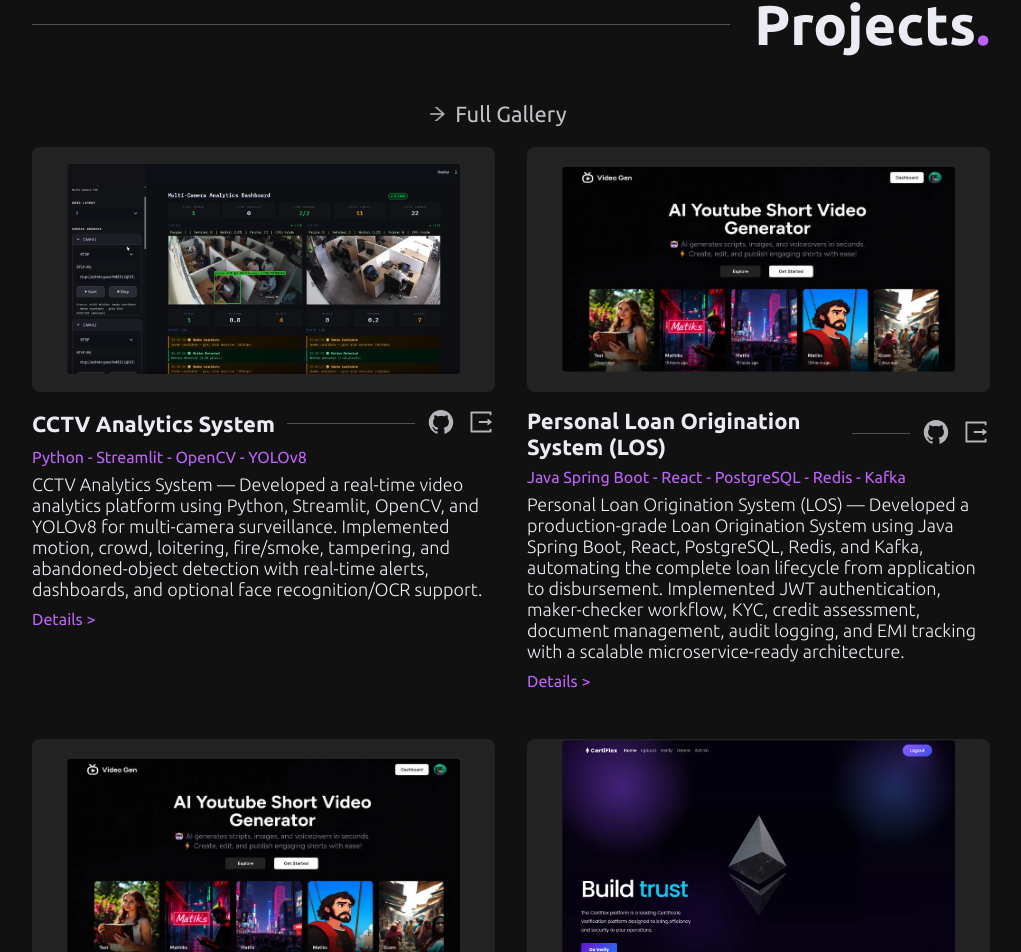
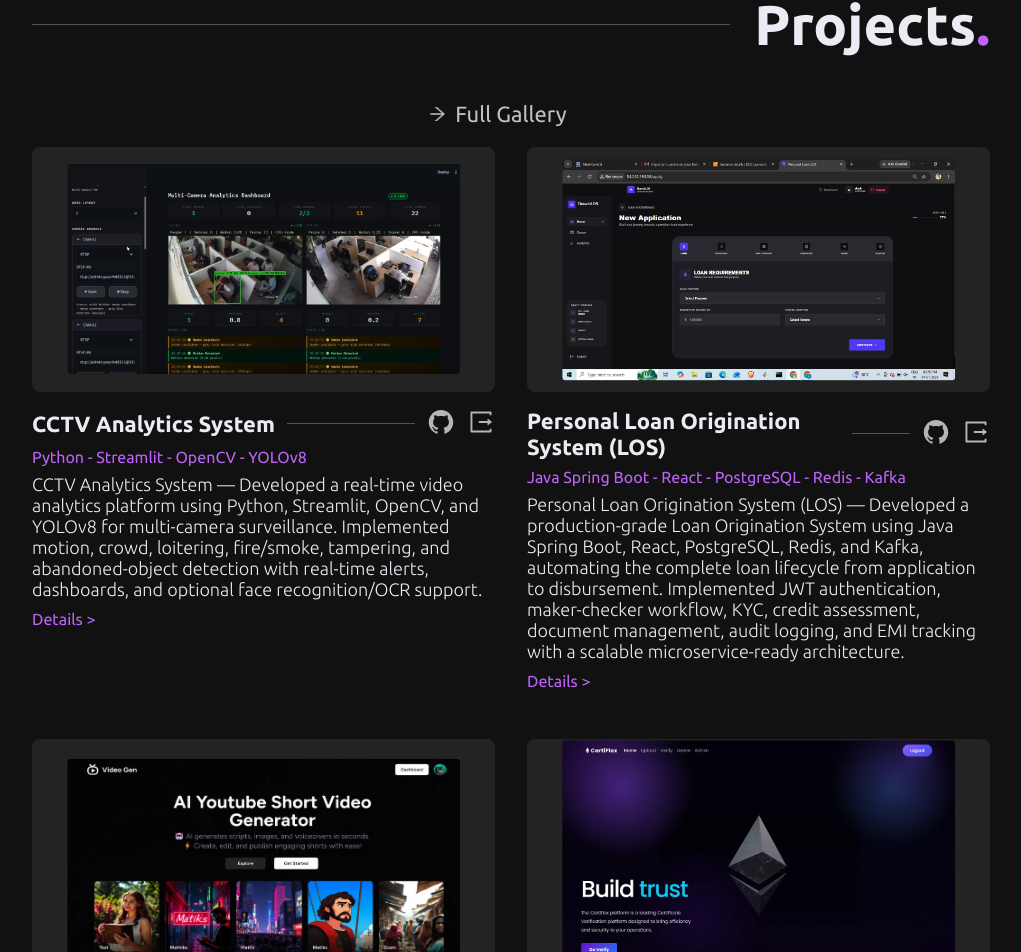
Before and after one commit to Shri1927/portfolio-v2, a Next.js app: page /en in a window 1280 px wide. Shown: the part 1815-2767 px from the top of the page, without its empty margins (159-1180 px from the left). Built offline with nearby package versions, Linux system fonts and the light colour scheme.

Commit message:
added pl.webp

```diff
--- a/components/showcase/Showcase.tsx
+++ b/components/showcase/Showcase.tsx
@@ -20,7 +20,7 @@ export const Showcase = () => {
     },
     {
       title: "Personal Loan Origination System (LOS)",
-      img: "/gallery/vidgen.webp",
+      img: "/gallery/pl.webp",
       code: "https://github.com/Shri1927/PL.git",
       link: "",
       tech: ["Java Spring Boot", "React", "PostgreSQL", "Redis", "Kafka"],
```
Also changed, not shown: public/gallery/pl.webp (added).
